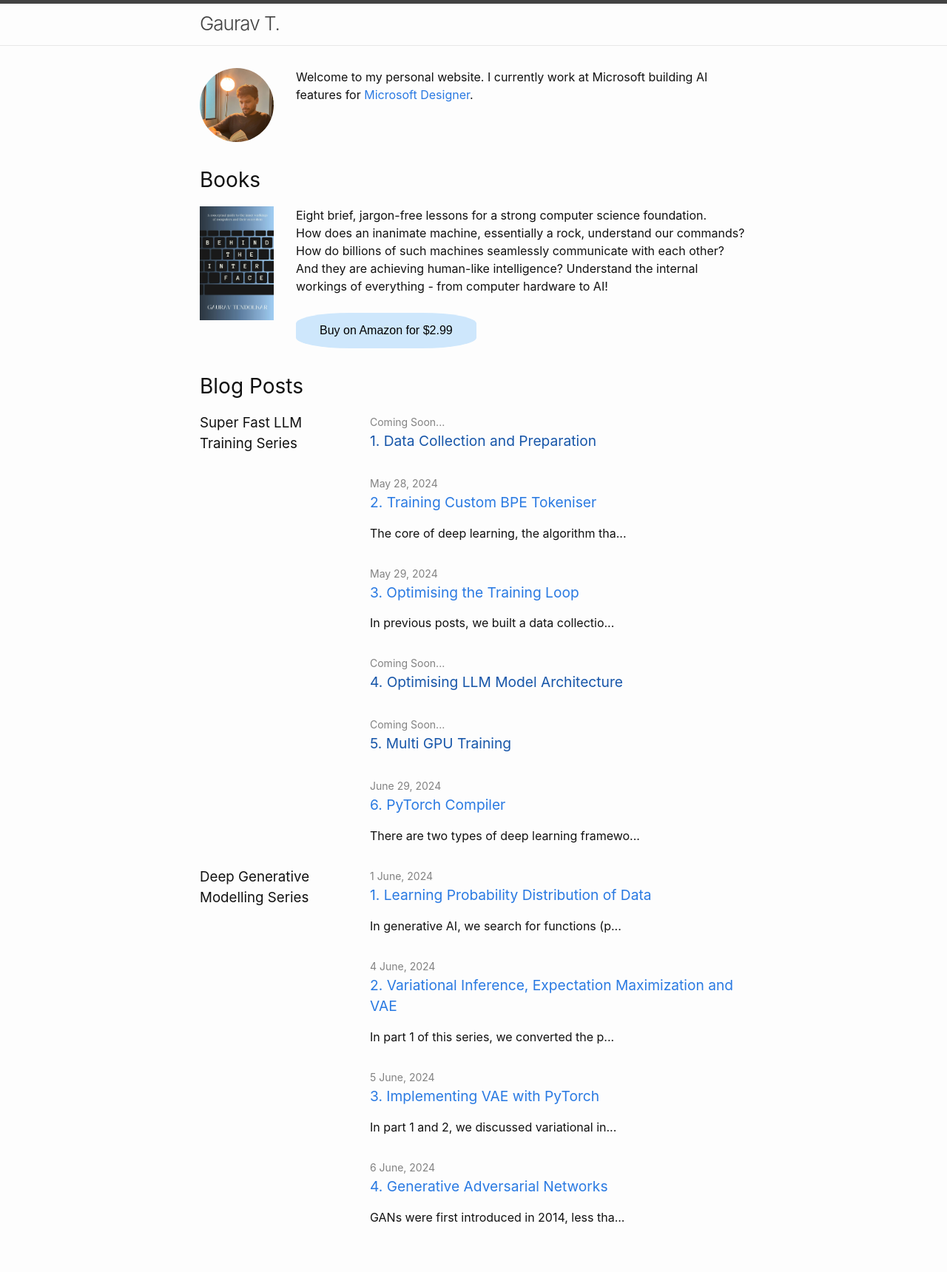
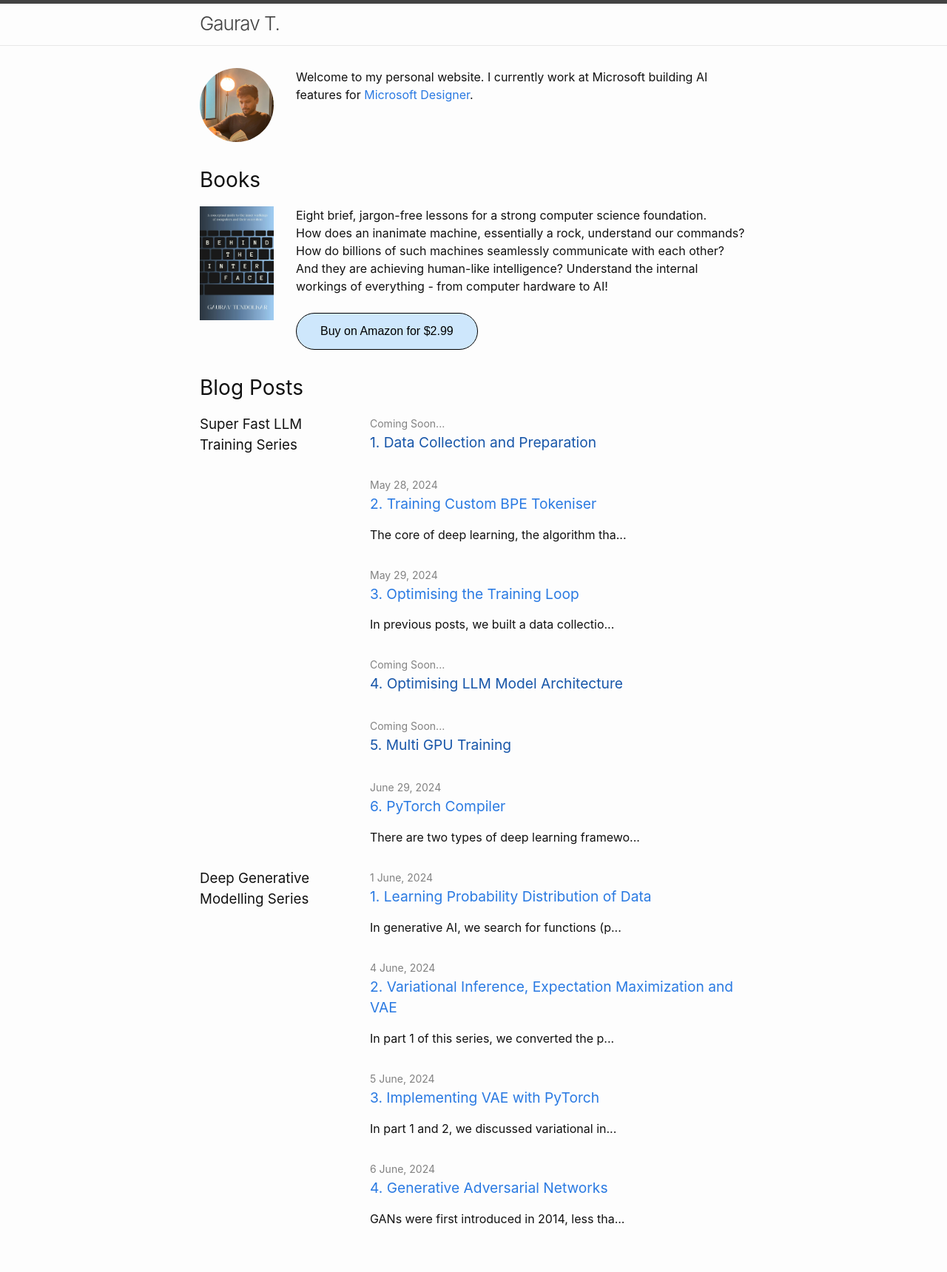
Before and after one commit to gauravtendolkar/gauravtendolkar.github.io, a Jekyll site: the page built from docs/index.markdown, in a window 1280 px wide. Shown: the whole page at 74% size. Built offline with Jekyll 4.4.1, drawn with Linux system fonts in a browser that asks for light colours.

Commit message:
update button

```diff
--- a/docs/assets/main.scss
+++ b/docs/assets/main.scss
@@ -23,12 +23,13 @@ a.disabled {
 /* CSS */
 .action-button {
   background-color: #cee7fc; /* Green */
-  border: none;
-  border-radius: 30%;
+  border: 1px solid #000;
+  border-radius: 50px;
   color: #000;
   padding: 15px 32px;
   text-align: center;
   text-decoration: none;
   display: inline-block;
   font-size: 16px;
+  cursor: pointer;
 }
```
